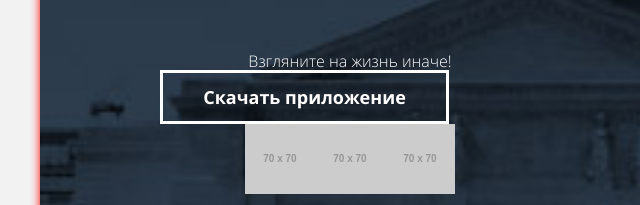
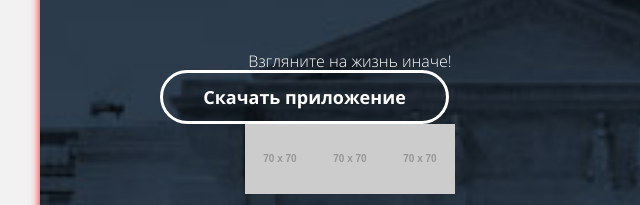
Before and after one commit to StepaAv/570493-pink, a website: page source/index.html in a window 1280 px wide. Shown: the part 374-579 px from the top of the page, 120-760 px from the left. Drawn offline with nearby package versions, Linux system fonts and the light colour scheme; files that its build step writes are made by us from their sources; placeholder pictures from the web are drawn by us.

Commit message:
колоссальный кусок кода по скруглению кнопки

```diff
--- a/source/sass/blocks/button.scss
+++ b/source/sass/blocks/button.scss
@@ -7,6 +7,10 @@
   border: 3px solid #ffffff;
   padding: 15px 20px;
   width: 289px;
+  border-top-left-radius: 50px 50px; // верхний левый угол
+  border-top-right-radius: 50px 50px; // верхний правый угол
+  border-bottom-right-radius: 50px 50px; // нижний правый угол
+  border-bottom-left-radius: 50px 50px; // нижний левый угол
   &--pink {
     border-color: #d22856;
     color: #d22856;
```
